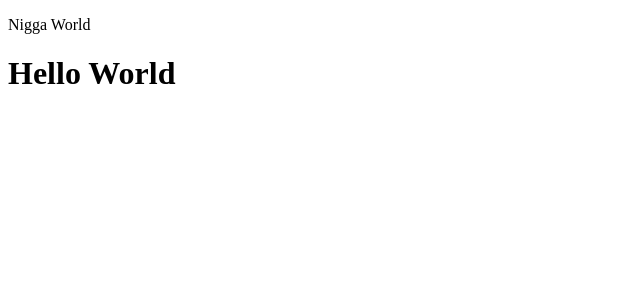
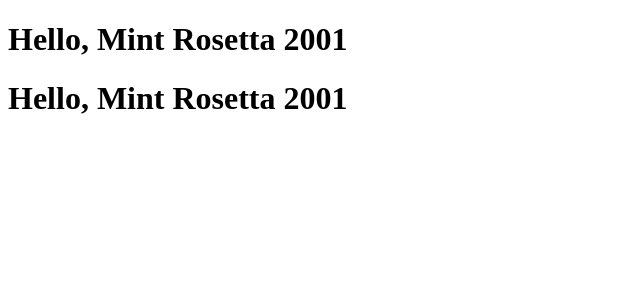
Before and after one commit to mintrosetta/lecture-reactjs, a React (Vite) app in the folder reactpro/: page / in a window 1280 px wide. Shown: the top 300 px of the page, without its empty margins (0-640 px from the left). Built offline with nearby package versions, Linux system fonts and the light colour scheme.

Commit message:
lecture - reuse component

```diff
--- a/reactpro/src/App.jsx
+++ b/reactpro/src/App.jsx
@@ -5,7 +5,7 @@ import Hello from "./components/Hello"
 function App() {
   return (
     <div className="App">
-      <p>Nigga World</p>
+      <Hello />
       <Hello />
     </div>
   )
--- a/reactpro/src/components/Hello.jsx
+++ b/reactpro/src/components/Hello.jsx
@@ -1,7 +1,7 @@
 function Hello() {
     // return only one single root element
     return (
-        <h1>Hello World</h1>
+        <h1>Hello, Mint Rosetta 2001</h1>
     );
 }
 
```
